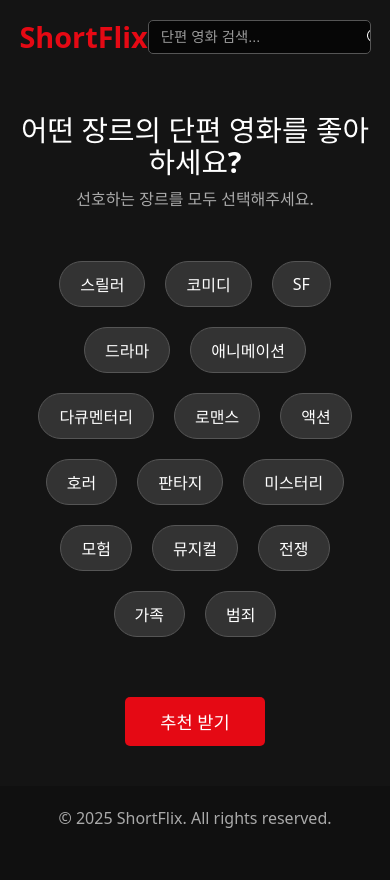
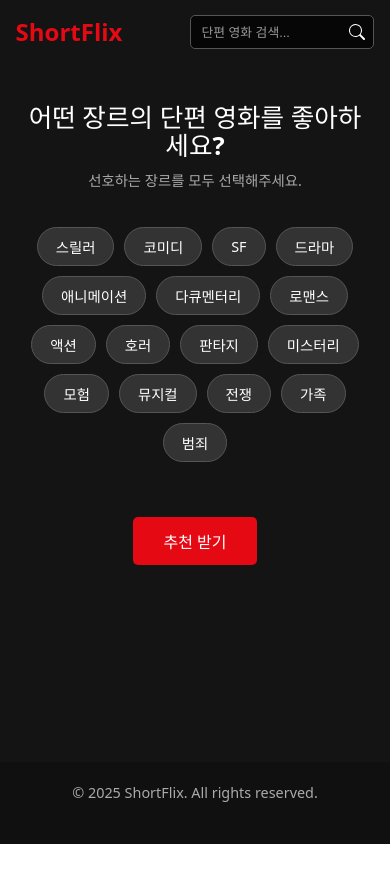
Before and after one commit to porvs/ShortFilx, a React (Vite) app in the folder shortflix-app/: page / in a window 390 px wide. After the commit the page ends 844 px from the top, so only its background shows below. Built offline with nearby package versions, Linux system fonts and the light colour scheme.

Commit message:
스마트폰 사이즈에 맞는 반응형 웹

```diff
--- a/shortflix-app/src/App.css
+++ b/shortflix-app/src/App.css
@@ -36,8 +36,7 @@ html, body, #root {
   }
 }
 
-/* 2. GenrePage 스타일 수정 */
-/* .genre-container를 .genre-content로 변경하고 일부 속성 제거 */
+/* 2. GenrePage 스타일 */
 .genre-content {
   display: flex;
   flex-direction: column;
@@ -109,6 +108,7 @@ p {
 }
 
 /* 3. 반응형 디자인 */
+/* 태블릿 사이즈 (768px 이상) */
 @media (min-width: 768px) {
   h1 {
     font-size: 2.5rem;
@@ -125,3 +125,34 @@ p {
     font-size: 1.2rem;
   }
 }
+
+/* 화면 너비가 480px 이하일 때 (일반적인 스마트폰 세로 모드) */
+@media (max-width: 480px) {
+  h1 {
+    font-size: 1.6rem; /* 제목 글자 크기 축소 */
+  }
+
+  h2 {
+    font-size: 1.3rem;
+  }
+
+  p {
+    font-size: 0.9rem;
+    margin-bottom: 20px;
+  }
+
+  .genre-grid {
+    gap: 10px; /* 버튼 사이 간격 축소 */
+    margin: 15px 0;
+  }
+
+  .genre-button {
+    padding: 8px 18px; /* 버튼 내부 여백 축소 */
+    font-size: 0.9rem;
+  }
+
+  .next-button {
+    padding: 12px 30px; /* 버튼 내부 여백 축소 */
+    font-size: 1rem;
+  }
+}
--- a/shortflix-app/src/components/Header.css
+++ b/shortflix-app/src/components/Header.css
@@ -21,7 +21,6 @@
   cursor: pointer;
 }
 
-/* --- 아래 검색창 스타일 추가 --- */
 .search-form {
   display: flex;
   align-items: center;
@@ -38,6 +37,7 @@
   padding: 8px 12px;
   font-size: 0.9rem;
   outline: none;
+  transition: width 0.3s ease-in-out;
 }
 
 .search-input::placeholder {
@@ -53,3 +53,23 @@
   display: flex;
   align-items: center;
 }
+
+/* --- 아래 모바일 반응형 스타일 추가 --- */
+
+/* 화면 너비가 768px 이하일 때 (모바일/태블릿) */
+@media (max-width: 768px) {
+  .app-header {
+    padding: 15px 4%; /* 헤더 내부 여백 축소 */
+  }
+
+  .app-header h1 {
+    font-size: 1.5rem; /* 로고 크기 살짝 줄이기 */
+  }
+
+  .search-input {
+    /* 모바일에서 검색창이 너무 길어지지 않도록 최대 너비 설정 */
+    max-width: 150px;
+    padding: 6px 10px; /* 내부 여백 줄이기 */
+    font-size: 0.8rem;
+  }
+}
```
